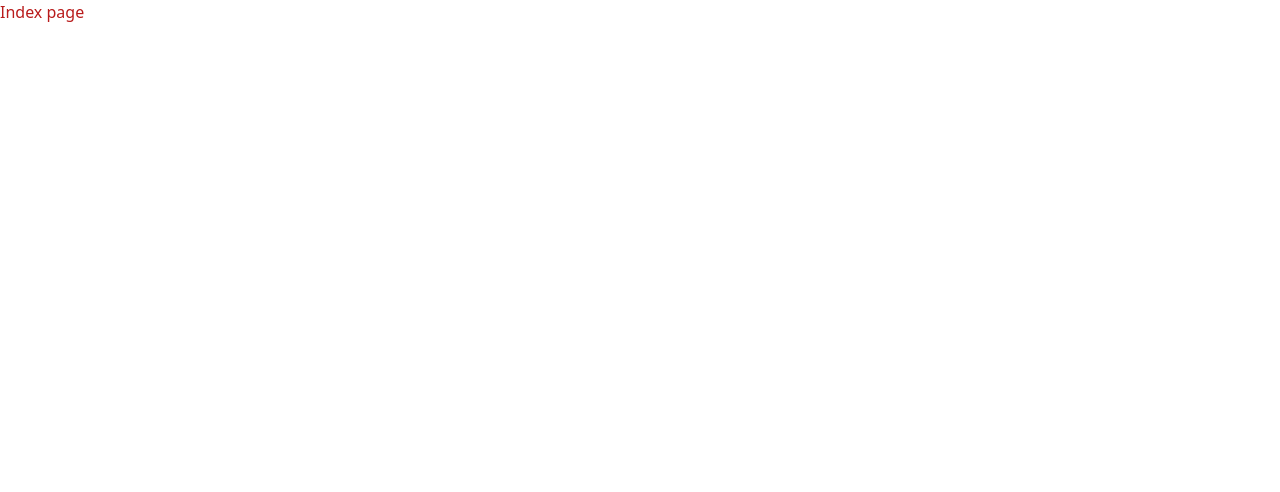
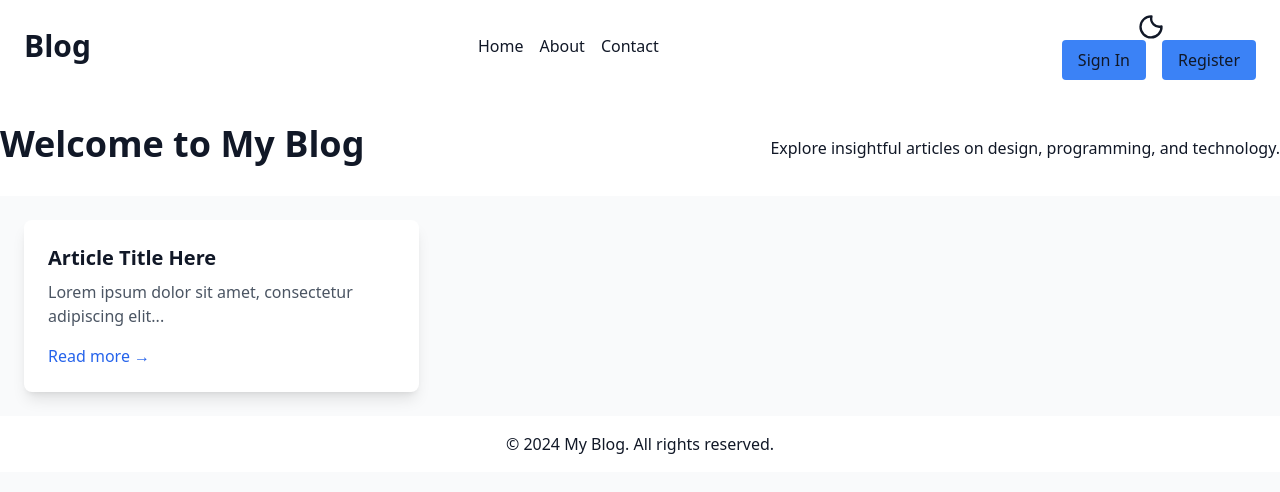
Before and after one commit to keystrm/blogd, a Nuxt app in the folder frontend/: page / in a window 1280 px wide. Shown: the top 492 px of the page. Built offline with nearby package versions, Linux system fonts and the light colour scheme.

Commit message:
install modes
light and dark modes was implemented using nuxt xolor mode

```diff
--- /dev/null
+++ b/frontend/components/global/button/ColorModeSwitcher.vue
@@ -0,0 +1,41 @@
+<template>
+    <div class="flex flex-row items-center justify-center">
+        <ButtonIconsNight
+            v-show="colorMode.preference === 'light'"
+            class="theme-icon text-typography_primary_light dark:text-typography_primary_dark"
+            width="28"
+            height="28"
+            @click="toggleTheme"
+        />
+        <ButtonIconsLight
+            v-show="colorMode.preference === 'dark'"
+            class="theme-icon text-typography_primary_light dark:text-typography_primary_dark"
+            width="28"
+            height="28"
+            @click="toggleTheme"
+        />
+    </div>
+</template>
+
+<script setup>
+
+const colorMode = useColorMode();
+const toggleTheme = () => {
+    colorMode.preference = colorMode.preference === 'dark' ? 'light' : 'dark';
+};
+
+onMounted(()=>{
+    if(colorMode.preference === 'system'){
+        colorMode.preference = colorMode.value
+    }
+})
+</script>
+
+<style scoped>
+.theme-icon {
+    @apply w-7 h-7 cursor-pointer transition-transform duration-100;
+}
+.theme-icon:hover {
+    @apply scale-125;
+}
+</style>
--- /dev/null
+++ b/frontend/components/global/button/IconsLight.vue
@@ -0,0 +1,18 @@
+<template>
+    <svg
+        class="icon-light"
+        xmlns="http://www.w3.org/2000/svg"
+        fill="none"
+        viewBox="0 0 24 24"
+        stroke="currentColor"
+        aria-hidden="true"
+    >
+        <path stroke-linecap="round" stroke-linejoin="round" stroke-width="2" d="M12 2v2m0 16v2m-9-9H3m16 0h2M5.636 5.636l1.414 1.414M16.95 16.95l1.414 1.414M5.636 18.364l1.414-1.414M16.95 7.05l1.414-1.414M12 6a6 6 0 100 12 6 6 0 000-12z" />
+    </svg>
+</template>
+
+<style scoped>
+.icon-light {
+    /* Customize your icon size, color, etc. */
+}
+</style>
--- /dev/null
+++ b/frontend/components/global/button/IconsNight.vue
@@ -0,0 +1,18 @@
+<template>
+    <svg
+        class="icon-night"
+        xmlns="http://www.w3.org/2000/svg"
+        fill="none"
+        viewBox="0 0 24 24"
+        stroke="currentColor"
+        aria-hidden="true"
+    >
+        <path stroke-linecap="round" stroke-linejoin="round" stroke-width="2" d="M21 12.38a9 9 0 11-8.59-8.59 7 7 0 008.59 8.59z" />
+    </svg>
+</template>
+
+<style scoped>
+.icon-night {
+    /* Customize your icon size, color, etc. */
+}
+</style>
--- a/frontend/nuxt.config.ts
+++ b/frontend/nuxt.config.ts
@@ -8,4 +8,10 @@ export default defineNuxtConfig({
       autoprefixer: {},
     },
   },
+  modules: ['@nuxtjs/color-mode'],
+  colorMode: {
+      classSuffix: '',
+      preference: 'light',
+      fallback: 'light'
+  },
 })
--- a/frontend/package.json
+++ b/frontend/package.json
@@ -15,6 +15,7 @@
     "vue-router": "^4.3.0"
   },
   "devDependencies": {
+    "@nuxtjs/color-mode": "^3.3.2",
     "autoprefixer": "^10.4.18",
     "postcss": "^8.4.35",
     "tailwindcss": "^3.4.1"
--- a/frontend/pages/index.vue
+++ b/frontend/pages/index.vue
@@ -1,3 +1,44 @@
 <template>
-    <h1 class="text-ellipsis text-red-700">Index page</h1>
+  <div class="min-h-screen bg-gray-50 dark:bg-gray-900 text-gray-900 dark:text-gray-200">
+    <nav class="bg-white dark:bg-gray-800">
+      <div class="container mx-auto px-6 py-3 flex justify-between items-center">
+        <a href="#" class="text-gray-900 dark:text-white text-3xl font-bold">Blog</a>
+        <div class="flex space-x-4">
+          <a href="#" class="text-gray-900 dark:hover:text-blue-400 hover:text-blue-600 transition duration-300">Home</a>
+          <a href="#" class="text-gray-900 dark:hover:text-blue-400 hover:text-blue-600 transition duration-300">About</a>
+          <a href="#" class="text-gray-900 dark:hover:text-blue-400 hover:text-blue-600 transition duration-300">Contact</a>
+        </div>
+        <div class="space-x-4">
+          <ButtonColorModeSwitcher/>
+          <button class="px-4 py-2 bg-blue-500 rounded hover:bg-blue-600 transition duration-300">Sign In</button>
+          <button class="px-4 py-2 bg-blue-500 rounded hover:bg-blue-600 transition duration-300">Register</button>
+        </div>
+      </div>
+    </nav>
+    <header class="bg-white dark:bg-gray-800 text-gray-900 dark:text-white py-8">
+      <div class="container mx-auto flex flex-col md:flex-row justify-between items-center">
+        <h1 class="text-4xl font-bold">Welcome to My Blog</h1>
+        <p class="max-w-xl mt-2">Explore insightful articles on design, programming, and technology.</p>
+      </div>
+    </header>
+    <main class="container mx-auto p-6 grid grid-cols-1 md:grid-cols-3 gap-6">
+      <article class="bg-white dark:bg-gray-800 p-6 rounded-lg shadow-lg">
+        <h2 class="text-xl font-semibold mb-2">Article Title Here</h2>
+        <p class="text-gray-600 dark:text-gray-400">Lorem ipsum dolor sit amet, consectetur adipiscing elit...</p>
+        <a href="#" class="inline-block mt-4 text-blue-600 dark:text-blue-400">Read more →</a>
+      </article>
+      <!-- Repeat for other articles -->
+    </main>
+    <footer class="bg-white dark:bg-gray-800 text-center py-4">
+      <p class="text-gray-900 dark:text-gray-200">&copy; 2024 My Blog. All rights reserved.</p>
+    </footer>
+  </div>
 </template>
+
+<script setup>
+// Vue 3 Script Setup component logic goes here
+</script>
+
+<style scoped>
+/* Additional styling can be added here, if needed */
+</style>
--- a/frontend/tailwind.config.js
+++ b/frontend/tailwind.config.js
@@ -12,4 +12,5 @@ export default {
     extend: {},
   },
   plugins: [],
+  darkMode: 'class',
 }
```
Also changed, not shown: 1 other file (tests, documents, lock files or other folders).
